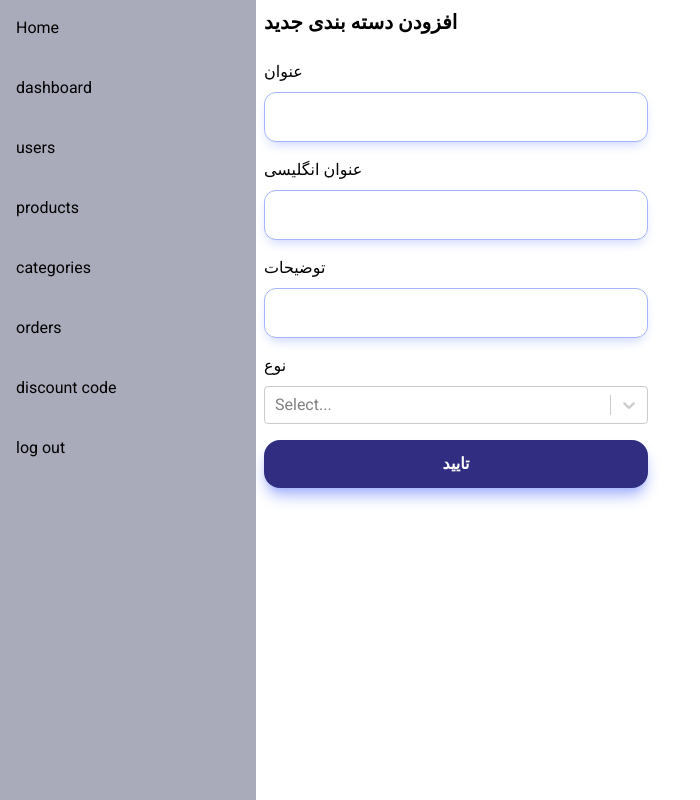
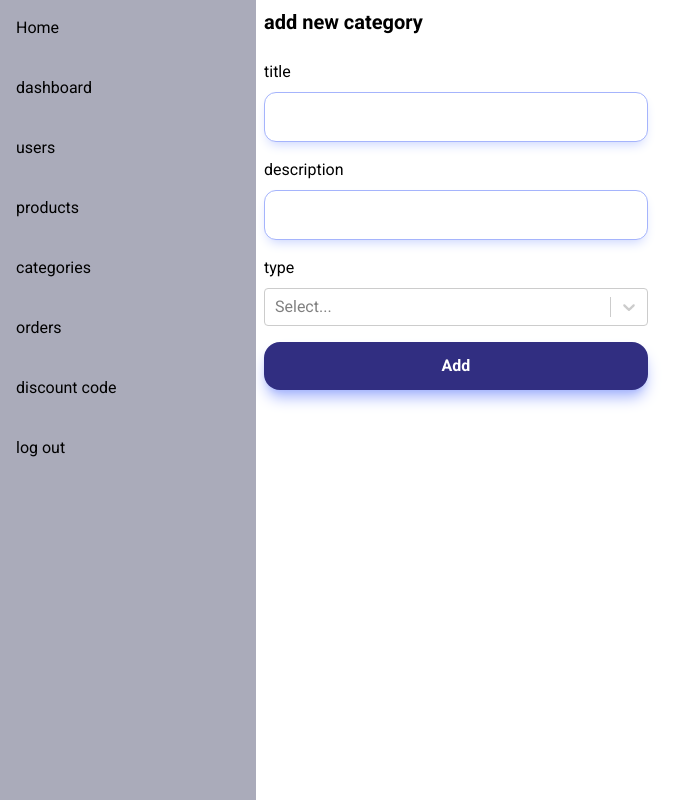
Before and after one commit to Arman-Abbasian/Arman_shop_fullstack_next13, a Next.js app in the folder frontend/: page /admin/categories/add in a window 1280 px wide. Shown: the whole page, without its empty margins (0-700 px from the left). Built offline with nearby package versions, Linux system fonts and the light colour scheme; no server answers.

Commit message:
change the add category section in admin pannel

```diff
--- a/frontend/src/app/(admin)/admin/categories/add/page.jsx
+++ b/frontend/src/app/(admin)/admin/categories/add/page.jsx
@@ -34,7 +34,7 @@ function page() {
   };
   return (
     <div>
-      <h1 className="mb-6 font-bold text-xl">افزودن دسته بندی جدید</h1>
+      <h1 className="mb-6 font-bold text-xl">add new category</h1>
       <CategoryForm
         category={category}
         handleChange={handleChange}
--- a/frontend/src/components/CategoryForm.jsx
+++ b/frontend/src/components/CategoryForm.jsx
@@ -5,22 +5,22 @@ import Loading from "@/common/Loading";
 export const categoryTypes = [
   {
     id: 1,
-    label: "محصول",
+    label: "product",
     value: "product",
   },
   {
     id: 2,
-    label: "پست",
+    label: "post",
     value: "post",
   },
   {
     id: 3,
-    label: "تیکت",
+    label: "ticket",
     value: "ticket",
   },
   {
     id: 4,
-    label: "نظرات",
+    label: "comment",
     value: "comment",
   },
 ];
@@ -38,25 +38,19 @@ function CategoryForm({
       <form className="space-y-4" onSubmit={onSubmit}>
         <TextField
           name="title"
-          label="عنوان"
+          label="title"
           value={category.title || ""}
           onChange={handleChange}
         />
         <TextField
-          name="englishTitle"
-          label="عنوان انگلیسی"
-          value={category.englishTitle || ""}
-          onChange={handleChange}
-        />
-        <TextField
           name="description"
-          label="توضیحات"
+          label="description"
           value={category.description || ""}
           onChange={handleChange}
         />
         <div>
           <label htmlFor="type" className="mb-2 block">
-            نوع
+            type
           </label>
           <Select
             instanceId="type"
@@ -69,7 +63,7 @@ function CategoryForm({
           {isLoading ? (
             <Loading />
           ) : (
-            <button className="btn btn--primary w-full">تایید</button>
+            <button className="btn btn--primary w-full">Add</button>
           )}
         </div>
       </form>
```
